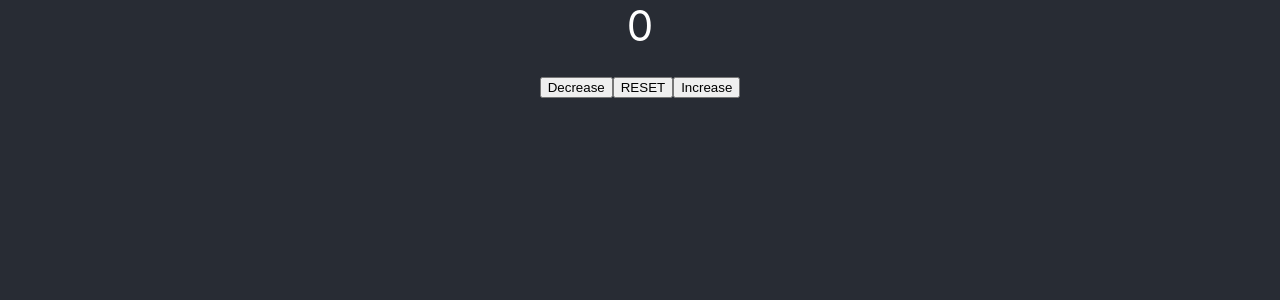
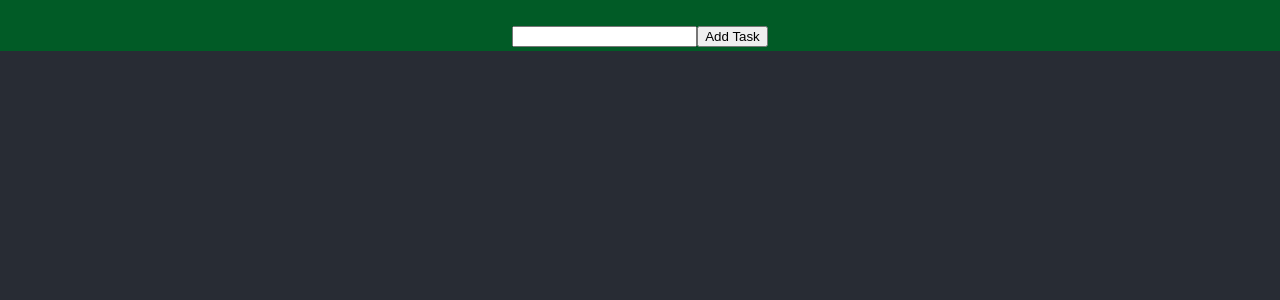
Before and after one commit to VTstatic/ReactJS-2023, a React (Create React App) app in the folder Vladie-React/: page / in a window 1280 px wide. Shown: the top 300 px of the page. Built offline with nearby package versions, Linux system fonts and the light colour scheme.

Commit message:
Todo List add-delete-complete

```diff
--- a/Vladie-React/src/App.css
+++ b/Vladie-React/src/App.css
@@ -66,3 +66,8 @@
     transform: rotate(360deg);
   }
 }
+
+.addTask{
+  background-color: #015b26;
+  float: inherit;
+}
--- a/Vladie-React/src/App.js
+++ b/Vladie-React/src/App.js
@@ -1,116 +1,66 @@
 import './App.css';
-//use state
 import { useState } from 'react';
+import { Task } from './Task';
 
-//exercise
-//increase,decrease and reset Number
+//todo list with add, delete and complete button
+function App() {
+  const [todoList, setTodoList] = useState([]);
+  const [newTask, setNewTask] = useState("");
 
-function App() {
-  const [count, setCount] = useState(0);
+  const handleChange = (event) => {
+    setNewTask(event.target.value)
+  };
+
+  //add task + array id
+  const addTask = () => {
+    const task = {
+      id: todoList.length === 0 ? 1 : todoList[todoList.length - 1].id + 1,
+      taskName: newTask,
+      completed: false,
+    }
+    setTodoList([...todoList, task]);
+  };
+
+  //delete task
+  const deleteTask = (id) => {
+    setTodoList(todoList.filter((task) => task.id !== id));
+  };
+
+  //complete task
+  const completeTask = (id) => {
+    setTodoList(
+      todoList.map((task) => {
+        if (task.id === id) {
+          return {...task, completed: true };
+        } else {
+          return task;
+        }
+      })
+    );
+  };
 
 
-  const increaseCount = () => {
-    setCount(count+1);
-  };
-  const decreaseCount = () => {
-    setCount(count-1);
-  };
-  const resetCount = () => {
-    setCount(0);
-    alert("ZERO");
-  };
 return (
     <div className="App">
-      <div>
-      {count}
-      </div>
-      <button onClick={decreaseCount}>Decrease</button>
-      <button onClick={resetCount}>RESET</button>
-      <button onClick={increaseCount}>Increase</button>
+
+       <div className="addTask">
+          <input onChange={handleChange}/>
+          <button onClick={addTask}>Add Task</button>
+       </div>
+
+       <div className="list">
+         {todoList.map((task) => {
+            return <Task taskName={task.taskName}
+             id={task.id}
+             completed={task.completed}
+             deleteTask={deleteTask}
+             completeTask={completeTask}
+             />
+         })}
+       </div>
     </div>
 
   );
 }
 
-//input change value method 2 = Toggle Color
-// function App() {
-//   const [textColor, setTextColor] = useState(true);
-
-//   return (
-//     <div className="App">
-//       <button onClick={() => {
-//         setTextColor(textColor === "white" ? "green" : "white");
-//           }}>
-//             SHOW/HIDE
-//       </button>
-//       <h1 style={{color: textColor}}>Hi my Name is Vladie</h1>
-
-//     </div>
-
-//   );
-// }
-
-//input change value method 2 = Toggle show/hide
-// function App() {
-//   const [showText, setShowText] = useState(true);
-
-//   return (
-//     <div className="App">
-//       <button onClick={() => {
-//         setShowText(!showText)
-//           }}>
-//             SHOW/HIDE
-//       </button>
-//       {showText && <h1>Hi my Name is Vladie</h1> }
-
-//     </div>
-
-//   );
-// }
-
-//input change value method 1
-// function App() {
-//     const [inputValue, setInputValue] = useState();
-
-//     const handleInputChange = (event) => {
-//       setInputValue(event.target.value);
-//     }
-//     return (
-//       <div className="App">
-//         <input type="text" onChange={handleInputChange} />
-//         {inputValue}
-
-//       </div>
-
-//     );
-// }
-
-//increase,decrease and reset Number
-
-// function App() {
-//   const [age, setAge] = useState();
-
-
-//   const increaseAge = () => {
-//     setAge(age+1);
-//   };
-//   const decreaseAge = () => {
-//     setAge(age-1);
-//   };
-//   const resetAge = () => {
-//     setAge(0);
-//   };
-// return (
-//     <div className="App">
-//       {age}
-//       <button onClick={increaseAge}> Increase AGE </button>
-//       <button onClick={decreaseAge}> Increase AGE </button>
-//       <button onClick={resetAge}> RESET </button>
-
-//     </div>
-
-//   );
-// }
-
-
 export default App;
--- /dev/null
+++ b/Vladie-React/src/Task.js
@@ -0,0 +1,13 @@
+export const Task = (props) => {
+    return (
+    <div
+        className="task"
+        style={{ backgroundColor: props.completed ? "green" : "#282c34"}}
+    >
+      <h1>{props.taskName}</h1>
+      <button onClick={() => props.completeTask(props.id)}>Complete</button>
+      <button onClick={() => props.deleteTask(props.id)}>del</button>
+    </div>
+
+  );
+}
```
